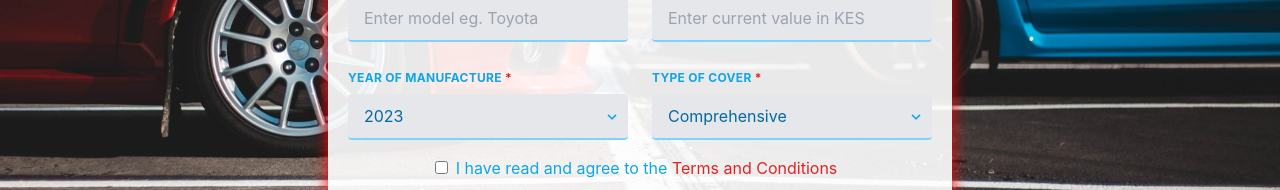
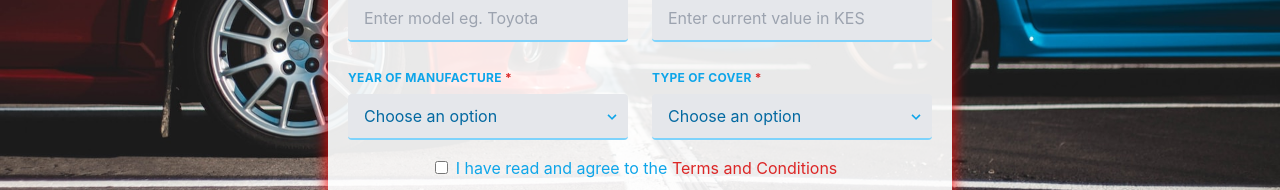
Before and after one commit to royokite/xpress, a React (Create React App) app: page / in a window 1280 px wide. Shown: the part 443-633 px from the top of the page. Built offline with nearby package versions, Linux system fonts and the light colour scheme.

Commit message:
:sparkles: Send data to database
Add a POST method to send the form data to the database.

```diff
--- a/src/components/InterestForm.jsx
+++ b/src/components/InterestForm.jsx
@@ -1,121 +1,286 @@
-import React from "react";
+import React, { useState } from "react";
 import Logo from "../images/britam-logo-no-bg.png";
 
 const InterestForm = ({ setIsOpen }) => {
+  const [formData, setFormData] = useState({
+    fullName: "",
+    phoneNumber: "",
+    email: "",
+    typeOfCover: "",
+    currentValuation: "",
+    Product: "",
+    yearOfManufacture: "",
+    vehicleModel: "",
+  });
 
-  // const handleSubmit = (e) => {
-  //   e.preventDefault();
-  //   alert('Form Submitted Successfully')
-  // };
+  const { fullName, phoneNumber, email, vehicleModel, currentValuation, yearOfManufacture, typeOfCover } = formData;
+
+  const handleChange = (event) => {
+    setFormData({ ...formData, [event.target.name]: event.target.value });
+  };
+
+  const handleSubmit = (e) => {
+    e.preventDefault();
+
+    let myHeaders = new Headers();
+    myHeaders.append("Content-Type", "application/xml");
+
+    let raw = `<soapenv:Envelope xmlns:soapenv="http://schemas.xmlsoap.org/soap/envelope/">\r\n<soap:Header xmlns:soap="http://schemas.xmlsoap.org/soap/envelope/">\r\n</soap:Header>\r\n<soapenv:Body>\r\n<ws:registerCustomerInput xmlns:ws="http://ws.britam/">\r\n<NAME>${fullName}</NAME>\r\n<PHONENUMBER>${phoneNumber}</PHONENUMBER>\r\n<EMAIL>${email}</EMAIL>\r\n<VEHICLEMODEL>${vehicleModel}</VEHICLEMODEL>\r\n<YEAROFMANUFACTURE>${yearOfManufacture}</YEAROFMANUFACTURE>\r\n<CURRENTVALUATION>${currentValuation}</CURRENTVALUATION>\r\n<TYPEOFCOVER>${typeOfCover}</TYPEOFCOVER>\r\n</ws:registerCustomerInput>\r\n</soapenv:Body>\r\n</soapenv:Envelope>`;
+    let requestOptions = {
+      mode: 'no-cors',
+      method: 'POST',
+      headers: myHeaders,
+      body: raw,
+      redirect: 'follow'
+    };
+
+    fetch("http://10.10.4.62:9005/AutoExpress/ProxyService/AutoExpressPipelineProxyService", requestOptions)
+      .then(response => {
+        response.text();
+        setIsOpen(true);
+        setFormData({
+          fullName: "",
+          phoneNumber: "",
+          email: "",
+          typeOfCover: "",
+          currentValuation: "",
+          Product: "",
+          yearOfManufacture: "",
+          vehicleModel: "",
+        });
+      })
+      .then(result => console.log(result))
+      .catch(error => console.log('error', error));
+    };
 
   return (
     <article className="h-screen relative container lg:overflow-hidden bg-cover bg-no-repeat m-auto bg-gradient-to-r from-cyan-500 to-blue-700 flex items-center">
-        <form className="m-auto bg-white/90 p-5">
-          <img src={Logo} alt="banner-poster" style={{width: '10rem', height: '3rem', margin: 'auto'}}/>
+      <form className="m-auto bg-white/90 p-5" onSubmit={handleSubmit}>
+        <img
+          src={Logo}
+          alt="banner-poster"
+          style={{ width: "10rem", height: "3rem", margin: "auto" }}
+        />
 
-            <h2 className="text-sky-600 text-xl font-bold text-center mb-2">BRITAM MOTOR INSURANCE</h2>
-            <hr className="border-sky-500"/>
+        <h2 className="text-sky-600 text-xl font-bold text-center mb-2">
+          BRITAM MOTOR INSURANCE
+        </h2>
+        <hr className="border-sky-500" />
         <div className="flex flex-wrap -mx-3 my-4">
           <div className="w-full px-3">
-                <label className="block uppercase tracking-wide text-sky-500 text-xs font-bold mb-2" htmlFor="grid-name">
+            <label
+              className="block uppercase tracking-wide text-sky-500 text-xs font-bold mb-2"
+              htmlFor="grid-name"
+            >
               Name <span className="text-red-600">*</span>
             </label>
-                <input className="appearance-none block w-full bg-gray-200 text-sky-700 border-0 border-b-2 border-sky-300 rounded py-3 px-4 mb-3 leading-tight focus:outline-none focus:bg-white focus:border-sky-500" id="grid-name" type="text" placeholder="Enter your full name" required/>
+            <input
+              name="fullName"
+              className="appearance-none block w-full bg-gray-200 text-sky-700 border-0 border-b-2 border-sky-300 rounded py-3 px-4 mb-3 leading-tight focus:outline-none focus:bg-white focus:border-sky-500"
+              id="grid-name"
+              type="text"
+              placeholder="Enter your full name"
+              value={fullName}
+              onChange={handleChange}
+              required
+            />
           </div>
         </div>
 
         <div className="flex flex-wrap -mx-3 mb-4">
           <div className="w-full md:w-1/2 px-3 md:mb-0">
-                <label className="block uppercase tracking-wide text-sky-500 text-xs font-bold mb-2" htmlFor="grid-phone-number">
+            <label
+              className="block uppercase tracking-wide text-sky-500 text-xs font-bold mb-2"
+              htmlFor="grid-phone-number"
+            >
               Phone Number <span className="text-red-600">*</span>
             </label>
-                <input className="appearance-none block w-full bg-gray-200 text-sky-700 border-0 border-b-2 border-sky-300 rounded py-3 px-4 mb-3 leading-tight focus:outline-none focus:bg-white focus:border-sky-500" id="grid-phone-number" type="number" placeholder="07XX XXX XXX" required/>
+            <input
+              name="phoneNumber"
+              className="appearance-none block w-full bg-gray-200 text-sky-700 border-0 border-b-2 border-sky-300 rounded py-3 px-4 mb-3 leading-tight focus:outline-none focus:bg-white focus:border-sky-500"
+              id="grid-phone-number"
+              type="tel"
+              placeholder="07XX XXX XXX"
+              value={phoneNumber}
+              onChange={handleChange}
+              maxLength="10"
+              minLength="10"
+              required
+            />
           </div>
 
           <div className="w-full md:w-1/2 px-3">
-                <label className="block uppercase tracking-wide text-sky-500 text-xs font-bold mb-2" htmlFor="grid-email">
+            <label
+              className="block uppercase tracking-wide text-sky-500 text-xs font-bold mb-2"
+              htmlFor="grid-email"
+            >
               Email <span className="text-red-600">*</span>
             </label>
-                <input className="appearance-none block w-full bg-gray-200 text-sky-700 border-0 border-b-2 border-sky-300 rounded py-3 px-4 leading-tight focus:outline-none focus:bg-white focus:border-sky-500" id="grid-email" type="email" placeholder="johndoe@gmail.com" required/>
+            <input
+              name="email"
+              className="appearance-none block w-full bg-gray-200 text-sky-700 border-0 border-b-2 border-sky-300 rounded py-3 px-4 leading-tight focus:outline-none focus:bg-white focus:border-sky-500"
+              id="grid-email"
+              type="email"
+              placeholder="johndoe@gmail.com"
+              value={email}
+              onChange={handleChange}
+              required
+            />
           </div>
         </div>
 
         <div className="flex flex-wrap -mx-3 mb-4">
           <div className="w-full md:w-1/2 px-3 md:mb-0">
-                <label className="block uppercase tracking-wide text-sky-500 text-xs font-bold mb-2" htmlFor="grid-model">
+            <label
+              className="block uppercase tracking-wide text-sky-500 text-xs font-bold mb-2"
+              htmlFor="grid-model"
+            >
               Vehicle Model <span className="text-red-600">*</span>
             </label>
-                <input className="appearance-none block w-full bg-gray-200 text-sky-700 border-0 border-b-2 border-sky-300 rounded py-3 px-4 mb-3 leading-tight focus:outline-none focus:bg-white focus:border-sky-500" id="grid-model" type="text" placeholder="Enter model eg. Toyota" required/>
+            <input
+              name="vehicleModel"
+              className="appearance-none block w-full bg-gray-200 text-sky-700 border-0 border-b-2 border-sky-300 rounded py-3 px-4 mb-3 leading-tight focus:outline-none focus:bg-white focus:border-sky-500"
+              id="grid-model"
+              type="text"
+              placeholder="Enter model eg. Toyota"
+              value={vehicleModel}
+              onChange={handleChange}
+              required
+            />
           </div>
 
           <div className="w-full md:w-1/2 px-3">
-                <label className="block uppercase tracking-wide text-sky-500 text-xs font-bold mb-2" htmlFor="grid-valuation">
+            <label
+              className="block uppercase tracking-wide text-sky-500 text-xs font-bold mb-2"
+              htmlFor="grid-valuation"
+            >
               Current Valuation <span className="text-red-600">*</span>
             </label>
-                <input className="appearance-none block w-full bg-gray-200 text-sky-700 border-0 border-b-2 border-sky-300 rounded py-3 px-4 leading-tight focus:outline-none focus:bg-white focus:border-sky-500" id="grid-valuation" type="number" placeholder="Enter current value in KES" required/>
+            <input
+              name="currentValuation"
+              className="appearance-none block w-full bg-gray-200 text-sky-700 border-0 border-b-2 border-sky-300 rounded py-3 px-4 leading-tight focus:outline-none focus:bg-white focus:border-sky-500"
+              id="grid-valuation"
+              type="number"
+              placeholder="Enter current value in KES"
+              value={currentValuation}
+              onChange={handleChange}
+              required
+            />
           </div>
         </div>
 
         <div className="flex flex-wrap -mx-3 mb-4">
-              <div className="w-full md:w-1/2 px-3 md:mb-0">
-              <label className="block uppercase tracking-wide text-sky-500 text-xs font-bold mb-2" htmlFor="grid-year">
+          <div className="w-full md:w-1/2 px-3 md:mb-0 flex flex-col">
+            <label
+              className="block uppercase tracking-wide text-sky-500 text-xs font-bold mb-2"
+              htmlFor="grid-year"
+            >
               Year of Manufacture <span className="text-red-600">*</span>
             </label>
             <div className="relative">
-                  <select className="block appearance-none w-full bg-gray-200 border-0 border-b-2 border-sky-300 text-sky-700 py-3 px-4 pr-8 rounded leading-tight focus:outline-none focus:bg-white focus:border-sky-500" id="grid-year" required>
-                    <option>2023</option>
-                    <option>2022</option>
-                    <option>2021</option>
-                    <option>2020</option>
-                    <option>2019</option>
-                    <option>2018</option>
-                    <option>2017</option>
-                    <option>2016</option>
-                    <option>2015</option>
-                    <option>2014</option>
-                    <option>2013</option>
-                    <option>2012</option>
-                    <option>2011</option>
-                    <option>2010</option>
-                    <option>2009</option>
-                    <option>2008</option>
+              <select
+                name="yearOfManufacture"
+                className="block appearance-none w-full bg-gray-200 border-0 border-b-2 border-sky-300 text-sky-700 py-3 px-4 pr-8 rounded leading-tight focus:outline-none focus:bg-white focus:border-sky-500"
+                id="grid-year"
+                value={yearOfManufacture}
+                onChange={handleChange}
+                required
+              >
+                <option value="">Choose an option</option>
+                <option value="2023">2023</option>
+                <option value="2022">2022</option>
+                <option value="2021">2021</option>
+                <option value="2020">2020</option>
+                <option value="2019">2019</option>
+                <option value="2018">2018</option>
+                <option value="2017">2017</option>
+                <option value="2016">2016</option>
+                <option value="2015">2015</option>
+                <option value="2014">2014</option>
+                <option value="2013">2013</option>
+                <option value="2012">2012</option>
+                <option value="2011">2011</option>
+                <option value="2010">2010</option>
+                <option value="2009">2009</option>
+                <option value="2008">2008</option>
+                <option value="Other">Other</option>
               </select>
               <div className="pointer-events-none absolute inset-y-0 right-0 flex items-center px-2 text-sky-500">
-                    <svg className="fill-current h-4 w-4" xmlns="http://www.w3.org/2000/svg" viewBox="0 0 20 20"><path d="M9.293 12.95l.707.707L15.657 8l-1.414-1.414L10 10.828 5.757 6.586 4.343 8z"/></svg>
+                <svg
+                  className="fill-current h-4 w-4"
+                  xmlns="http://www.w3.org/2000/svg"
+                  viewBox="0 0 20 20"
+                >
+                  <path d="M9.293 12.95l.707.707L15.657 8l-1.414-1.414L10 10.828 5.757 6.586 4.343 8z" />
+                </svg>
               </div>
             </div>
+            {yearOfManufacture === "Other" ? <span className="text-xs italic text-red-600 lg:w-64" >Note: Cars older than 15 years require a mechanical evaluation.</span> : ""}
           </div>
 
           <div className="w-full md:w-1/2 px-3">
-              <label className="block uppercase tracking-wide text-sky-500 text-xs font-bold mb-2" htmlFor="grid-state">
+            <label
+              className="block uppercase tracking-wide text-sky-500 text-xs font-bold mb-2"
+              htmlFor="grid-state"
+            >
               Type of Cover <span className="text-red-600">*</span>
             </label>
             <div className="relative">
-                  <select className="block appearance-none w-full bg-gray-200 border-0 border-b-2 border-sky-300 text-sky-700 py-3 px-4 pr-8 rounded leading-tight focus:outline-none focus:bg-white focus:border-gray-500" id="grid-state" required>
-                    <option>Comprehensive</option>
-                    <option>Third Party</option>
+              <select
+                name="typeOfCover"
+                className="block appearance-none w-full bg-gray-200 border-0 border-b-2 border-sky-300 text-sky-700 py-3 px-4 pr-8 rounded leading-tight focus:outline-none focus:bg-white focus:border-gray-500"
+                id="grid-state"
+                value={typeOfCover}
+                onChange={handleChange}
+                required
+              >
+                <option value="">Choose an option</option>
+                <option value="Comprehensive">Comprehensive</option>
+                <option value="Third Party">Third Party</option>
               </select>
               <div className="pointer-events-none absolute inset-y-0 right-0 flex items-center px-2 text-sky-500">
-                    <svg className="fill-current h-4 w-4" xmlns="http://www.w3.org/2000/svg" viewBox="0 0 20 20"><path d="M9.293 12.95l.707.707L15.657 8l-1.414-1.414L10 10.828 5.757 6.586 4.343 8z"/></svg>
+                <svg
+                  className="fill-current h-4 w-4"
+                  xmlns="http://www.w3.org/2000/svg"
+                  viewBox="0 0 20 20"
+                >
+                  <path d="M9.293 12.95l.707.707L15.657 8l-1.414-1.414L10 10.828 5.757 6.586 4.343 8z" />
+                </svg>
               </div>
             </div>
           </div>
         </div>
-            <div className="form-check text-center mb-4">
-              <input className="form-check-input" type="checkbox" id="check1" name="option1" value="something" required/>
-              <label className="form-check-label text-sky-500 px-2">I have read and agree to the
-                <a href="https://ke.britam.com/help/other-services/terms-and-conditions" className="text-red-600" target="_blank" rel="noreferrer"> Terms and Conditions</a>
+        <div className="form-check text-center mb-4 flex flex-col">
+          <div>
+            <input
+              className="form-check-input"
+              type="checkbox"
+              id="check1"
+              name="option1"
+              required
+            />
+            <label className="form-check-label text-sky-500 px-2">
+              I have read and agree to the
+              <a
+                href="https://ke.britam.com/help/other-services/terms-and-conditions"
+                className="text-red-600"
+                target="_blank"
+                rel="noreferrer"
+              >
+                {" "}
+                Terms and Conditions
+              </a>
             </label>
           </div>
+        </div>
         <footer className="grid justify-center">
-              <button
-                className="rounded-lg bg-gradient-to-r from-sky-700 to-red-500 p-2 text-white text-lg hover:text-xl text-bold w-52 hover:opacity-80"
-                onClick={() => setIsOpen(true)}
-                >Submit</button>
+          <button className="rounded-lg bg-gradient-to-r from-sky-700 to-red-500 p-2 text-white text-lg hover:text-xl text-bold w-52 hover:opacity-80">
+            Submit
+          </button>
         </footer>
       </form>
     </article>
   );
-}
+};
 
 export default InterestForm;
--- a/src/components/PopupModal.jsx
+++ b/src/components/PopupModal.jsx
@@ -25,7 +25,7 @@ const PopupModal = ({ setIsOpen }) => {
             <div className="actionsContainer">
               <a href={motorUrl} target="_blank" rel="noreferrer">
               <button className="moreBtn">
-                See More
+                Learn More
               </button>
               </a>
             </div>
```
Lines whose indentation alone changed are shown as unchanged.
